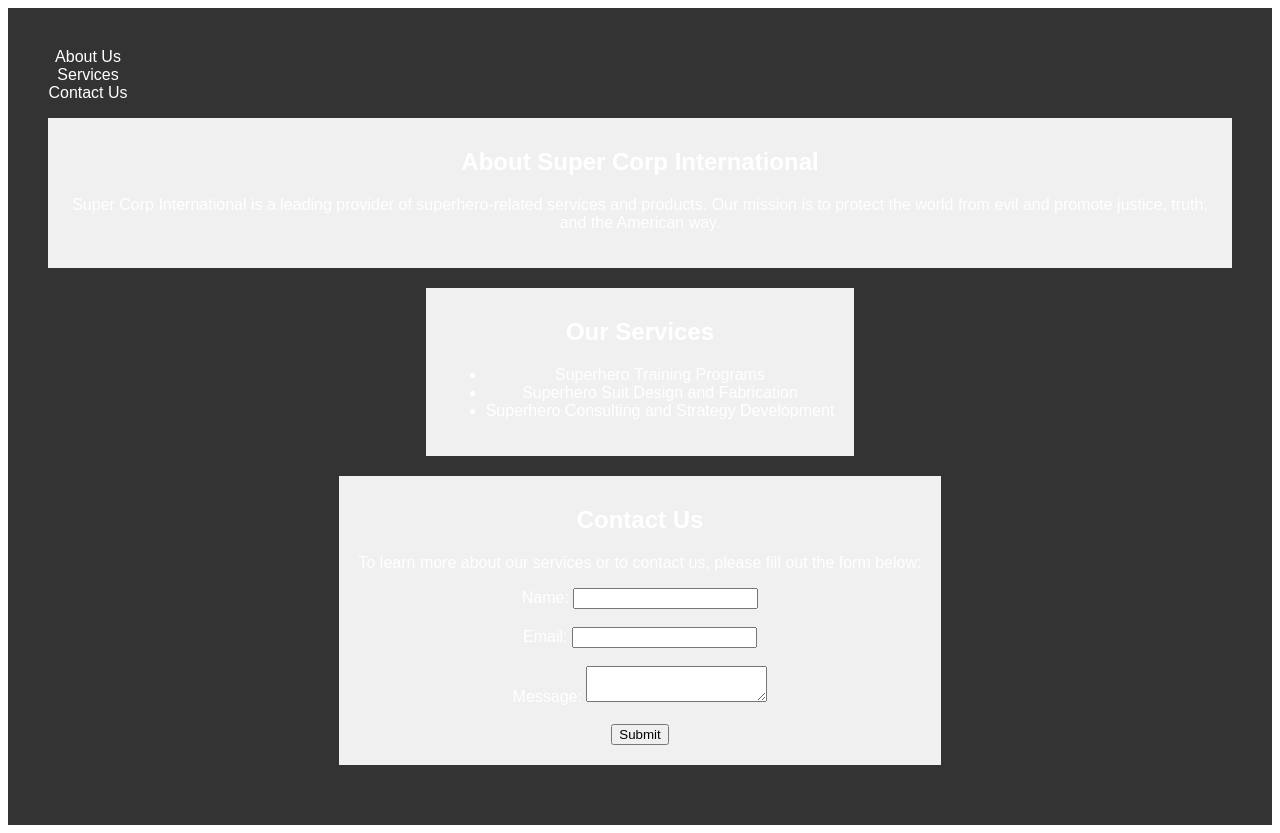
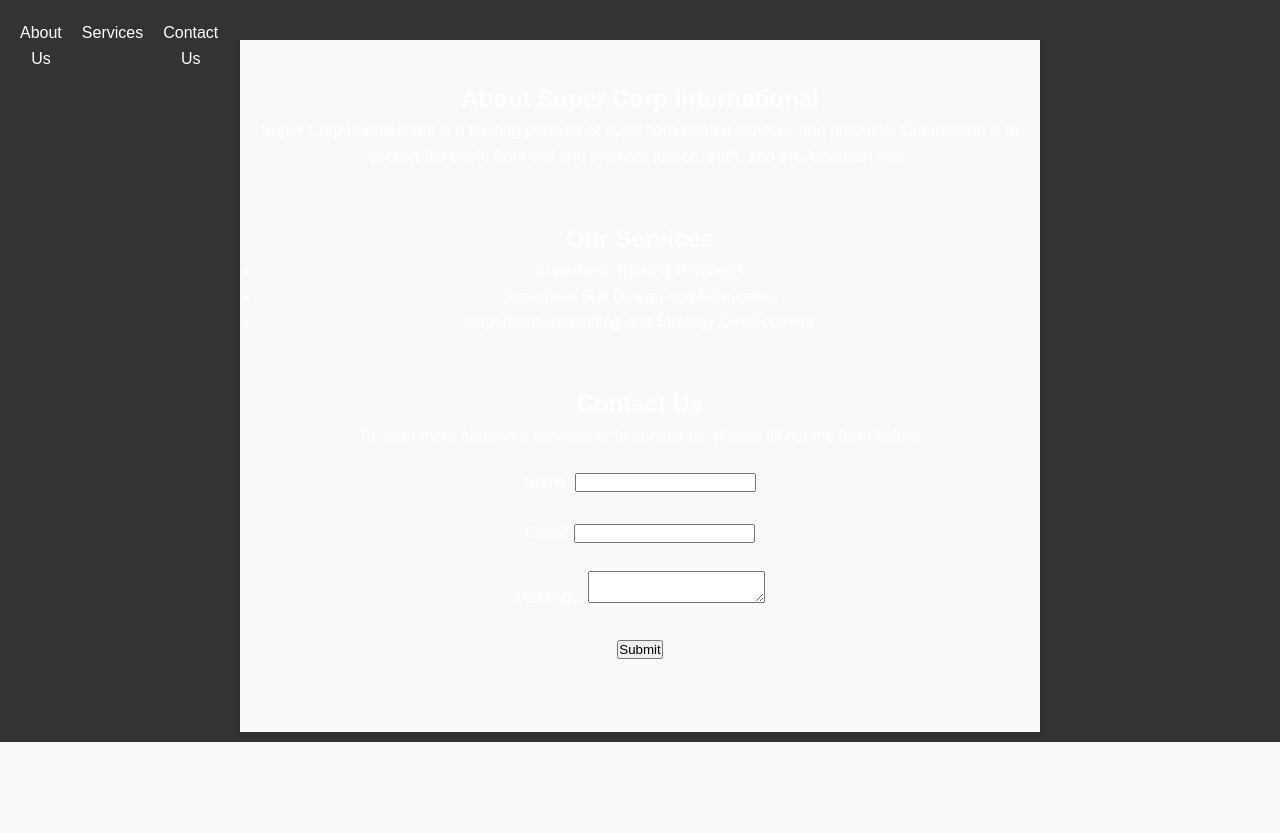
Before and after one commit to britishgirl/supercorp, a plain HTML site: page index.html in a window 1280 px wide. After the commit the page ends 800 px from the top, so only its background shows below. Drawn offline with Linux system fonts and the light colour scheme.

Commit message:
Update style.css

```diff
--- a/style.css
+++ b/style.css
@@ -1,16 +1,30 @@
+/* Global Styles */
+
+* {
+  box-sizing: border-box;
+  margin: 0;
+  padding: 0;
+}
+
 body {
   font-family: Arial, sans-serif;
+  line-height: 1.6;
+  color: #333;
+  background-color: #f9f9f9;
 }
+
+/* Header Styles */
 
 header {
   background-color: #333;
   color: #fff;
-  padding: 20px;
+  padding: 10px;
   text-align: center;
 }
 
-h1 {
-  font-size: 36px;
+header img {
+  max-width: 200%; /* increased from 100% */
+  height: auto;
   margin-bottom: 10px;
 }
 
@@ -18,10 +32,11 @@ nav ul {
   list-style: none;
   margin: 0;
   padding: 0;
+  display: flex;
+  justify-content: space-between;
 }
 
 nav li {
-  display: inline-block;
   margin-right: 20px;
 }
 
@@ -34,31 +49,31 @@ nav a:hover {
   color: #ccc;
 }
 
+/* Main Content Styles */
+
 main {
-  display: flex;
-  flex-direction: column;
-  align-items: center;
+  max-width: 800px;
+  margin: 0 auto;
   padding: 20px;
+  background-color: #f9f9f9;
+  box-shadow: 0 2px 4px rgba(0, 0, 0, 0.1);
 }
 
 section {
-  background-color: #f0f0f0;
-  padding: 20px;
+  margin-bottom: 50px;
+}
+
+h2 {
+  font-weight: bold;
+  margin-top: 20px;
+}
+
+p {
   margin-bottom: 20px;
 }
 
-h2 {
-  font-size: 24px;
-  margin-top: 10px;
+img {
+  max-width: 100%;
+  height: auto;
+  margin: 10px 0;
 }
-
-img {
-  width: 200%;
-  height: auto;
-  margin-bottom: 10px;
-}
-header img {
-  max-width: 200%; /* increased from 100% */
-  height: auto;
-  margin-bottom: 10px;
-}
```
